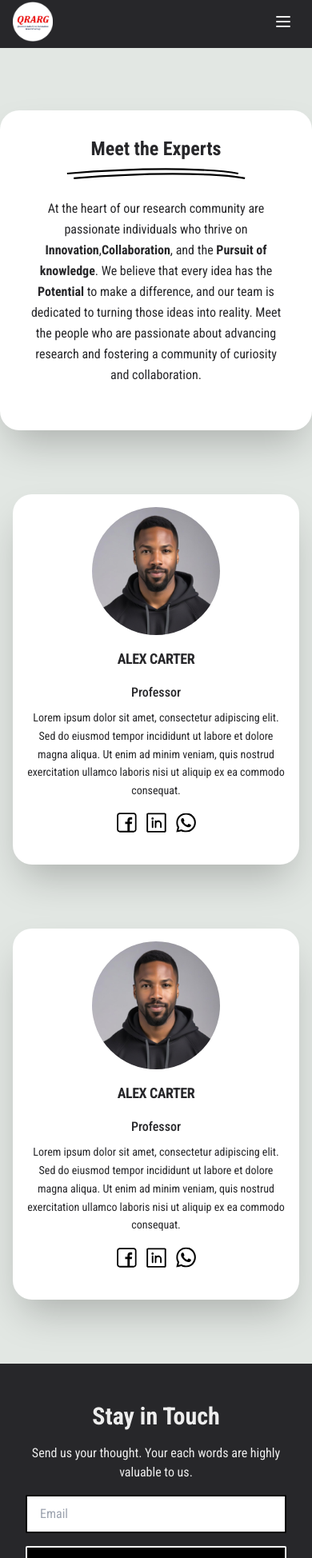
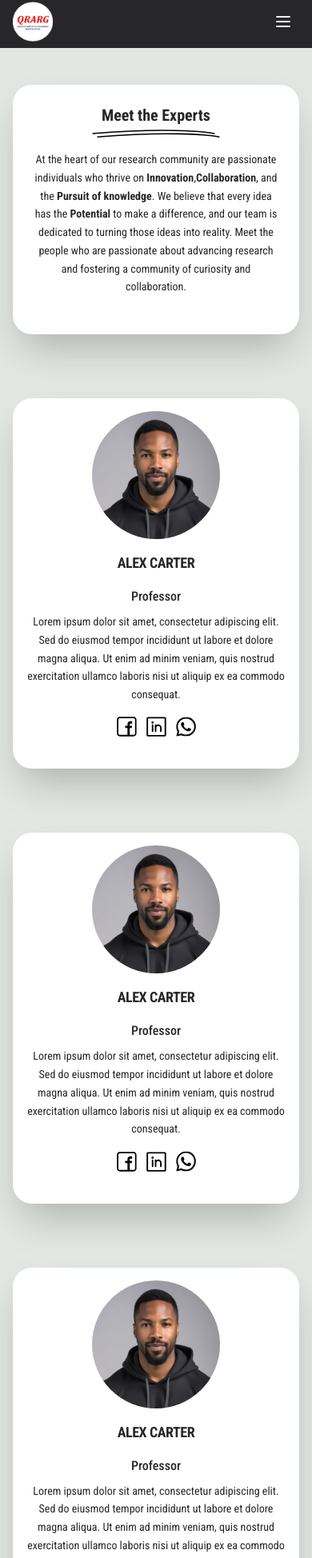
Before and after one commit to RafsanProve/qrarg, a Next.js app in the folder client/: page /expertise in a window 390 px wide. Shown: the part 6-1954 px from the top of the page at 80% size. Built offline with nearby package versions, Linux system fonts and the light colour scheme.

Commit message:
Make it more responsive

```diff
--- a/client/app/components/expertise/MeetTheExperts.jsx
+++ b/client/app/components/expertise/MeetTheExperts.jsx
@@ -2,19 +2,19 @@ import Image from "next/image"
 
 export default function MeetTheExperts() {
   return (
-    <div className="flex flex-col justify-center items-center bg-white shadow-2xl mx-auto sm:mx-8 md:mx-auto mt-20 p-4 pb-10 rounded-3xl max-w-6xl h-full text-center text-zinc-800">
-      <h1 className="mt-4 mb-4 font-bold text-2xl sm:text-3xl md:text-4xl">Meet the Experts</h1>
+    <div className="flex flex-col justify-center items-center bg-white shadow-2xl mx-4 sm:mx-8 md:mx-auto mt-12 sm:mt-16 md:mt-20 p-3 sm:p-4 pb-8 sm:pb-10 rounded-3xl max-w-6xl h-full text-center text-zinc-800">
+      <h1 className="mt-3 sm:mt-4 mb-3 sm:mb-4 font-bold text-xl sm:text-2xl md:text-3xl lg:text-4xl">Meet the Experts</h1>
       <div>
         <Image
             src="/svgs/Underlines.svg"
             alt="underline"
-            className="-mt-2 mb-6 w-56 md:w-64 lg:w-80"
+            className="-mt-2 mb-4 sm:mb-6 w-40 sm:w-48 md:w-56 lg:w-80"
             width={200}
             height={20}
         />
-        </div>
+      </div>
 
-      <p className="mb-4 px-4 sm:px-8 md:px-18 text-base sm:text-xl md:text-2xl leading-relaxed">
+      <p className="mb-4 px-3 sm:px-6 md:px-12 lg:px-18 text-sm sm:text-base md:text-xl lg:text-2xl leading-relaxed">
         At the heart of our research community are passionate individuals who thrive on <b>Innovation</b>,
         <b>Collaboration</b>, and the <b>Pursuit of knowledge</b>. We believe that every idea has the <b>Potential</b> to make
         a difference, and our team is dedicated to turning those ideas into reality. Meet the people who
--- a/client/app/expertise/page.js
+++ b/client/app/expertise/page.js
@@ -37,6 +37,26 @@ export default function Home() {
     linkedin={"https://www.linkedin.com"}
     whatsapp={"https://www.whatsapp.com"}
     />
+    <ExpertCardLeft
+    name={"Alex Carter"}
+    position={"Professor"}
+    imageSrc={"/images/Alex_Carter.png"}
+    imageAlt={"Alex Carter"}
+    description={"Lorem ipsum dolor sit amet, consectetur adipiscing elit. Sed do eiusmod tempor incididunt ut labore et dolore magna aliqua. Ut enim ad minim veniam, quis nostrud exercitation ullamco laboris nisi ut aliquip ex ea commodo consequat."}
+    facebook={"https://www.facebook.com"}
+    linkedin={"https://www.linkedin.com"}
+    whatsapp={"https://www.whatsapp.com"}
+    />
+    <ExpertCardRight
+    name={"Alex Carter"}
+    position={"Professor"}
+    imageSrc={"/images/Alex_Carter.png"}
+    imageAlt={"Alex Carter"}
+    description={"Lorem ipsum dolor sit amet, consectetur adipiscing elit. Sed do eiusmod tempor incididunt ut labore et dolore magna aliqua. Ut enim ad minim veniam, quis nostrud exercitation ullamco laboris nisi ut aliquip ex ea commodo consequat."}
+    facebook={"https://www.facebook.com"}
+    linkedin={"https://www.linkedin.com"}
+    whatsapp={"https://www.whatsapp.com"}
+    />
     <Footer />
     </main>
   );
```
